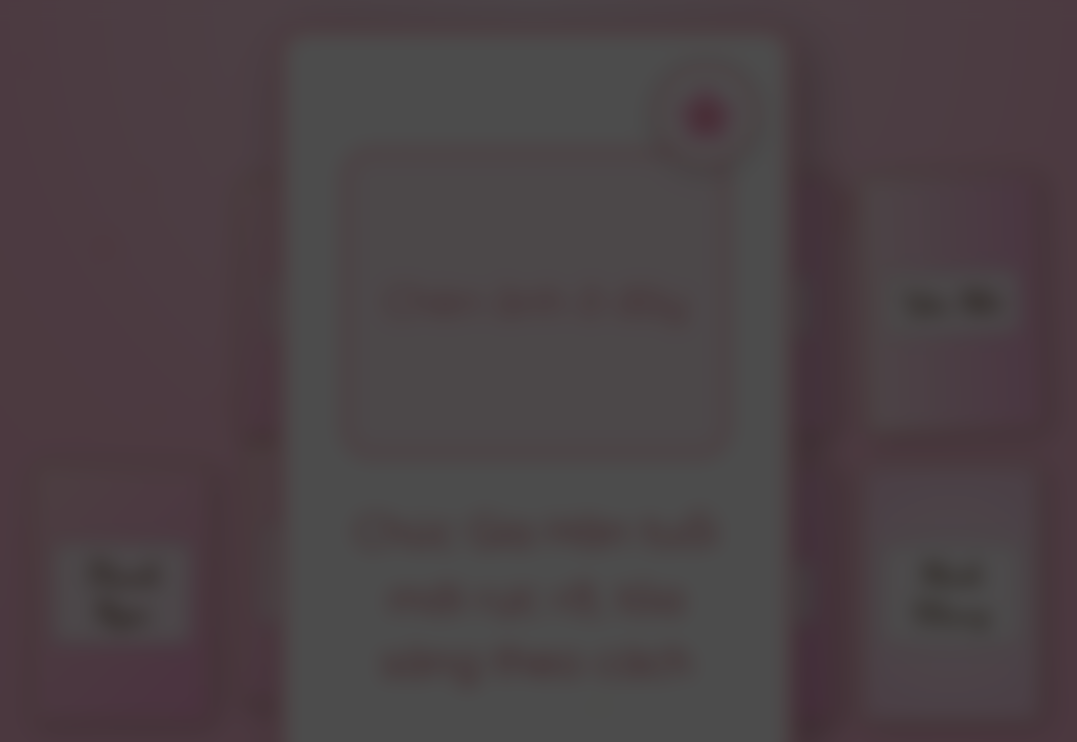
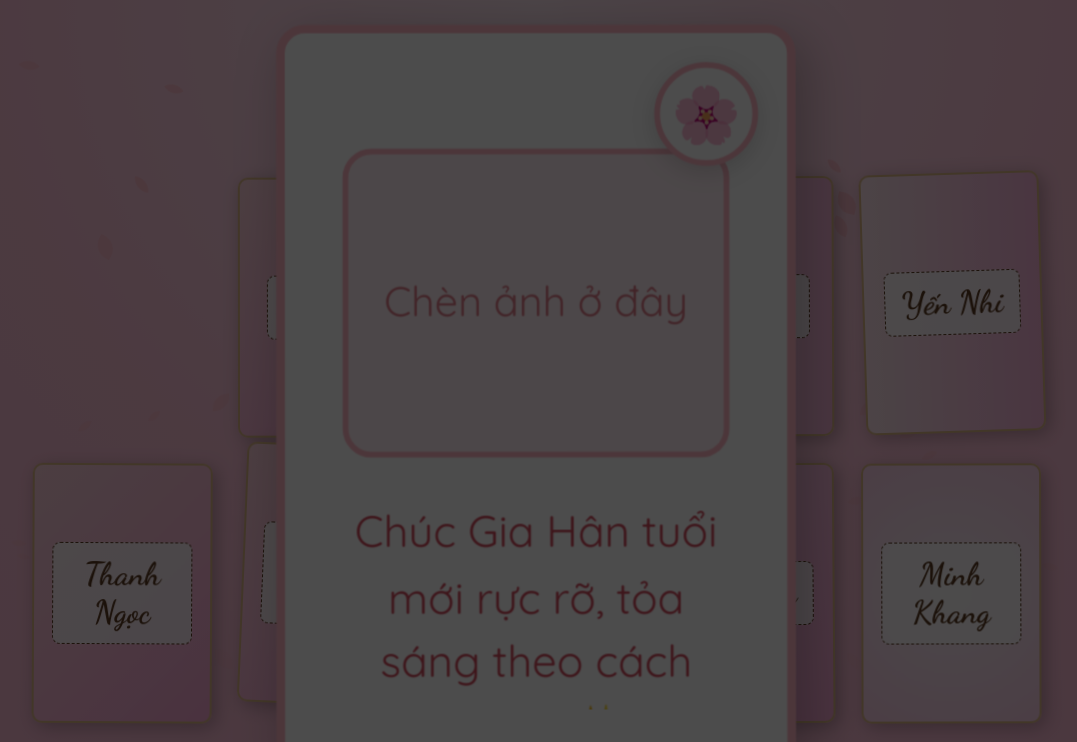
Before and after one commit to Nobodywinsbutme/MyBirthDay, a plain HTML site: page index.html in a window 1280 px wide. Both pictures are taken after a click on the element 222 px from the left and 305 px from the top of the page. Shown: the top 742 px of the page, without its empty margins (104-1181 px from the left). Drawn offline with Linux system fonts and the light colour scheme.

Commit message:
Fix blurred content and zoom cursor when clicking cards

```diff
--- a/style.css
+++ b/style.css
@@ -46,9 +46,9 @@ body.modal-open {
 #overlay {
     position: fixed; top: 0; left: 0; width: 100vw; height: 100vh;
     background: rgba(0, 0, 0, 0.7);
-    backdrop-filter: blur(10px); opacity: 0; visibility: hidden;
+    opacity: 0; visibility: hidden;
     transition: all 0.5s ease; z-index: 900;
-    cursor: zoom-out; /* Hiện icon kính lúp nhỏ khi rà vào nền */
+    cursor: pointer;
 }
 #overlay.show { opacity: 1; visibility: visible; }
 
```
